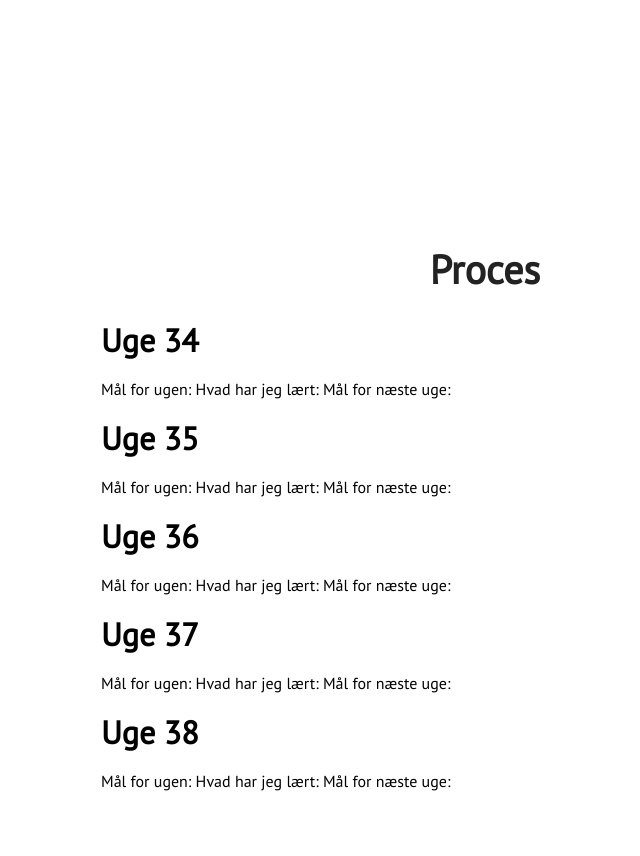
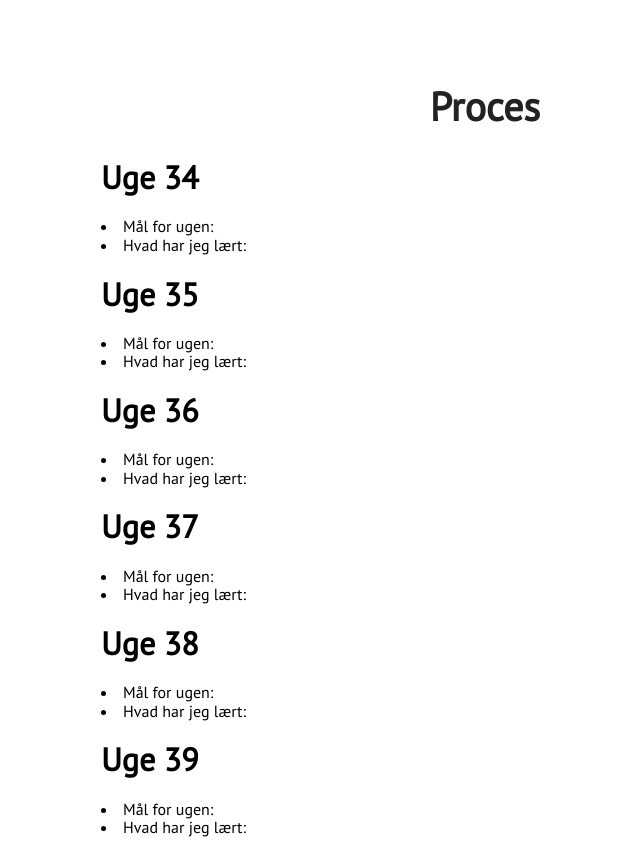
Before and after one commit to EmreAltiintas/portfolio, a Jekyll site: the page built from index.html, in a window 1280 px wide and 900 px high, scrolled down 2860 px, cut to the strip 44-900 px from the top of the window. Shown: the whole strip, without its empty margins (155-795 px from the left). Built offline with Jekyll 4.4.1, drawn with Linux system fonts in a browser that asks for light colours; nearby versions of some CDN libraries; some of the changed text lies outside the part shown.

Commit message:
Update projects.html

```diff
--- a/_includes/projects.html
+++ b/_includes/projects.html
@@ -9,9 +9,8 @@
                      Uge 34
                  </h1>
                     <p>
-                        Mål for ugen:
-                        Hvad har jeg lært:
-                        Mål for næste uge:
+                        <li>Mål for ugen: </li>
+                       <li>Hvad har jeg lært: </li>
                     </p>
                     <!-- NY UGE  -->
 
@@ -20,9 +19,8 @@
                      Uge 35
                      </h1>
                        <p>
-                        Mål for ugen:
-                        Hvad har jeg lært:
-                        Mål for næste uge:
+                        <li>Mål for ugen: </li>
+                       <li>Hvad har jeg lært: </li>
                         </p>
             <!-- NY UGE  -->
 
@@ -30,27 +28,39 @@
                      Uge 36
                  </h1>
               <p>
-                        Mål for ugen:
-                        Hvad har jeg lært:
-                        Mål for næste uge:
+                         <li>Mål for ugen: </li>
+                       <li>Hvad har jeg lært: </li>
                     </p>
             <!-- NY UGE  -->
             <h1>
                      Uge 37
                  </h1>
               <p>
-                        Mål for ugen:
-                        Hvad har jeg lært:
-                        Mål for næste uge:
+                        <li>Mål for ugen: </li>
+                       <li>Hvad har jeg lært: </li>
                     </p>
             <!-- NY UGE  -->
             <h1>
                      Uge 38
                  </h1>
               <p>
-                        Mål for ugen:
-                        Hvad har jeg lært:
-                        Mål for næste uge:
+                         <li>Mål for ugen: </li>
+                       <li>Hvad har jeg lært: </li>
+                    </p>
+
+                  <h1>
+                      Uge 39
+                 </h1>
+              <p>
+                         <li>Mål for ugen: </li>
+                       <li>Hvad har jeg lært: </li>
+                    </p>
+            <h1>
+                  Uge 40
+                 </h1>
+              <p>
+                         <li>Mål for ugen: </li>
+                       <li>Hvad har jeg lært: </li>
                     </p>
 
 
```
